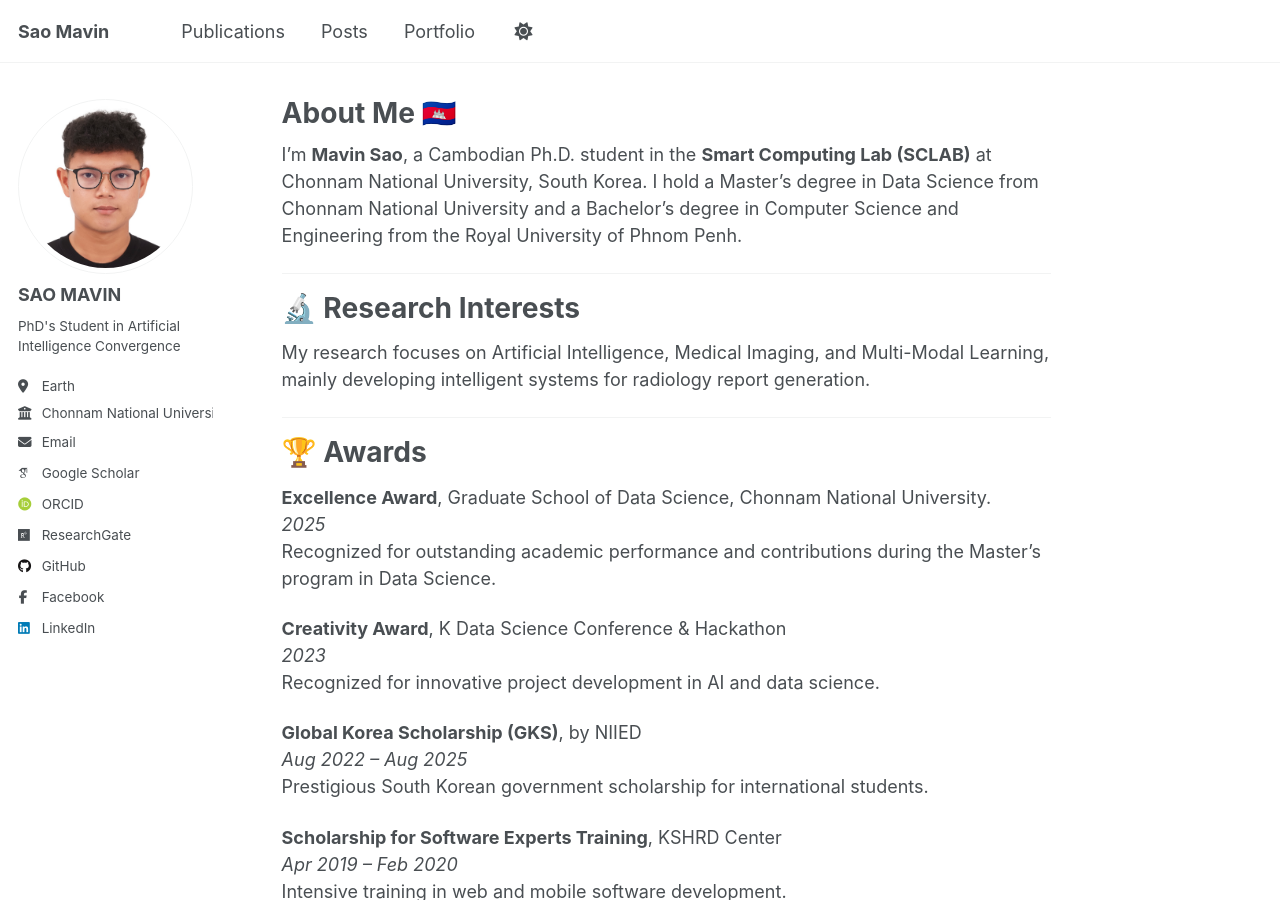
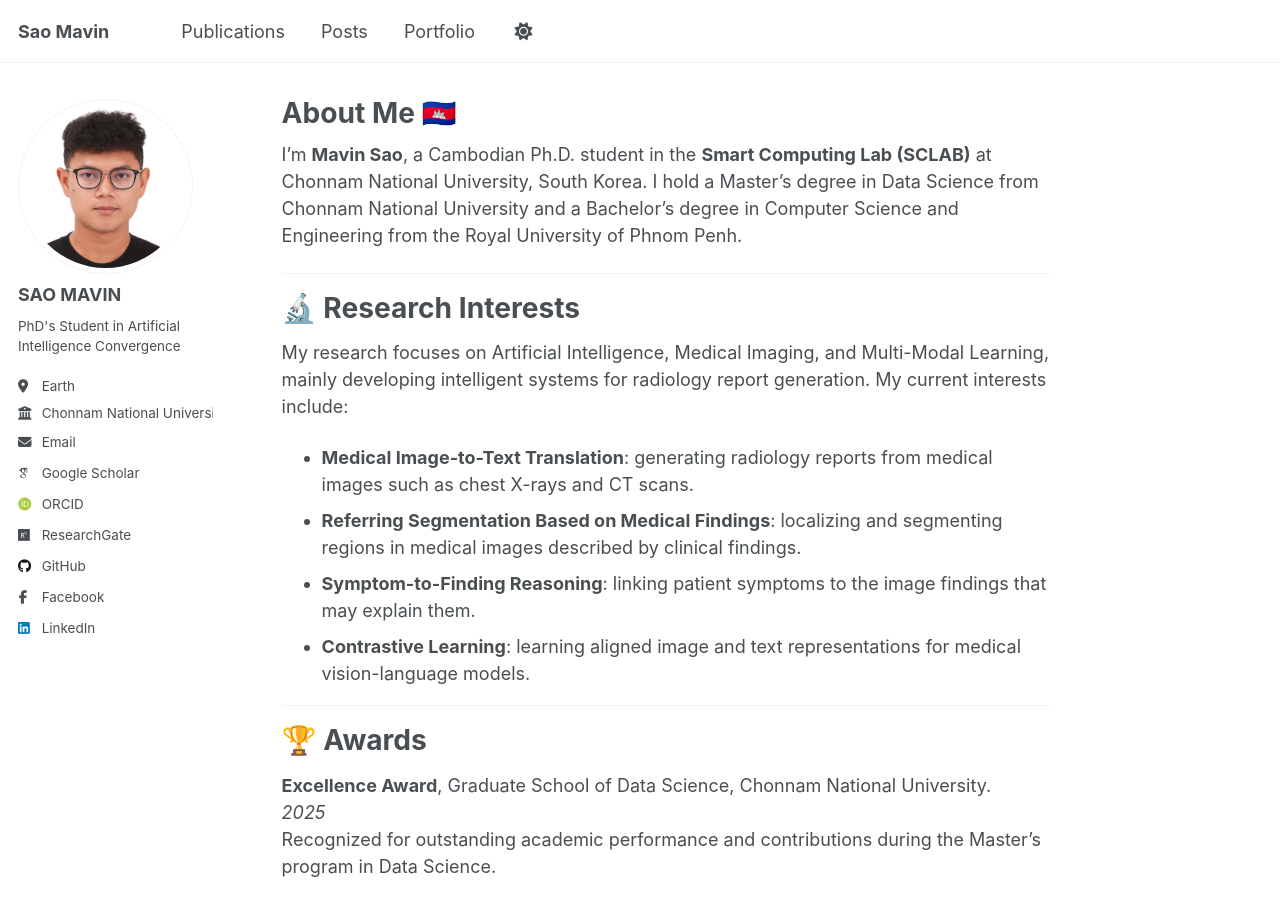
Before and after one commit to MavinSao/mavinsao.github.io, a Jekyll site: the page built from _pages/about.md, in a window 1280 px wide and 900 px high. Built offline with Jekyll 4.4.1, drawn with Linux system fonts in a browser that asks for light colours; some web fonts are replaced.

Commit message:
Expand research interests on About page
Co-Authored-By: Claude Opus 5.5 <noreply@anthropic.com>
Claude-Session: https://claude.ai/code/session_01CAcfDEs2EfSDhMLpHCHG2n

```diff
--- a/_pages/about.md
+++ b/_pages/about.md
@@ -13,7 +13,12 @@ I’m **Mavin Sao**, a Cambodian Ph.D. student in the **Smart Computing Lab (SCL
 
 🔬 Research Interests
 ======
-My research focuses on Artificial Intelligence, Medical Imaging, and Multi-Modal Learning, mainly developing intelligent systems for radiology report generation.
+My research focuses on Artificial Intelligence, Medical Imaging, and Multi-Modal Learning, mainly developing intelligent systems for radiology report generation. My current interests include:
+
+- **Medical Image-to-Text Translation**: generating radiology reports from medical images such as chest X-rays and CT scans.
+- **Referring Segmentation Based on Medical Findings**: localizing and segmenting regions in medical images described by clinical findings.
+- **Symptom-to-Finding Reasoning**: linking patient symptoms to the image findings that may explain them.
+- **Contrastive Learning**: learning aligned image and text representations for medical vision-language models.
 
 ---
 
```
